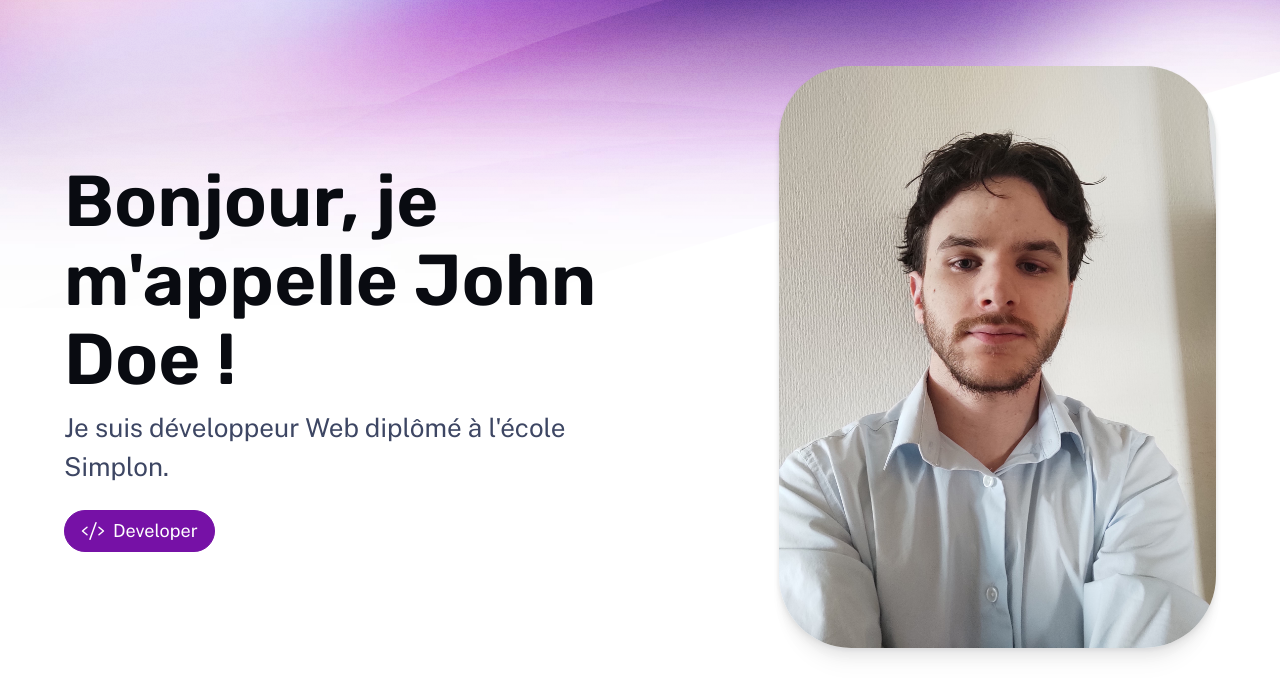
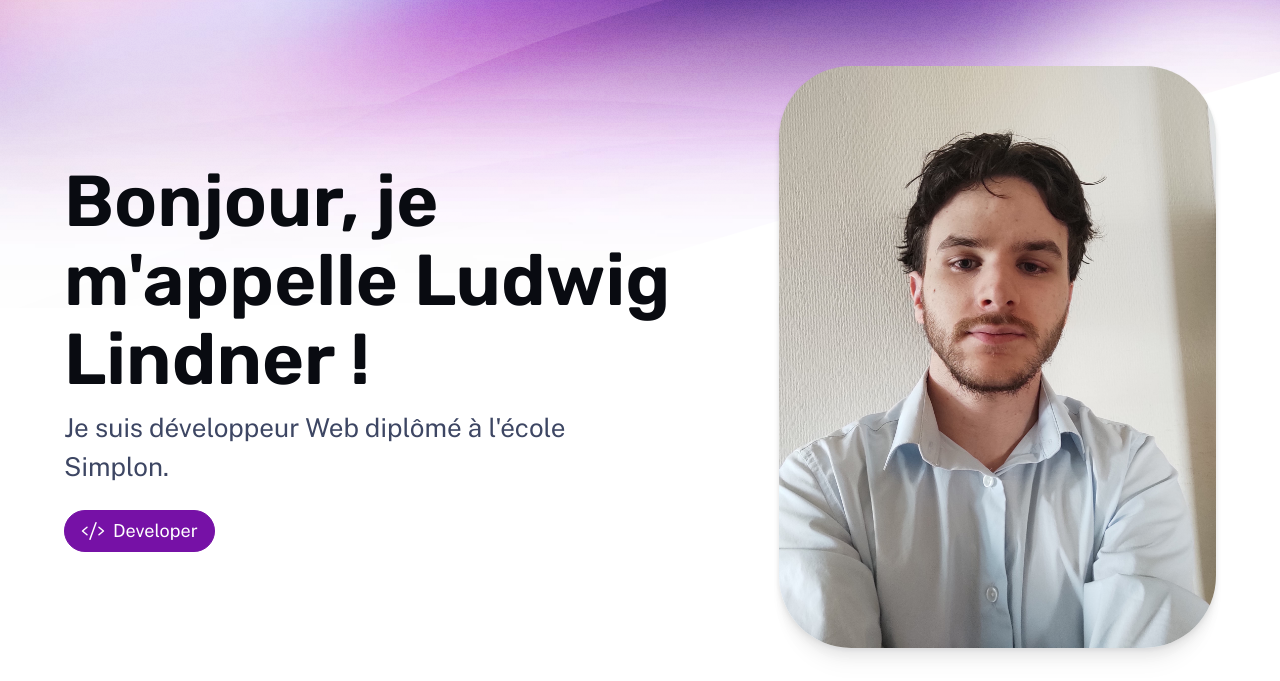
Before and after one commit to LdwgL/portfolio, an Astro site: page / in a window 1280 px wide. Shown: the part 119-800 px from the top of the page. Built offline with nearby package versions, Linux system fonts and the light colour scheme; Astro itself is replaced by a stand-in of ours.

Commit message:
update name

```diff
--- a/src/pages/index.astro
+++ b/src/pages/index.astro
@@ -30,7 +30,7 @@ const projects = (await getCollection('work'))
 		<div class="wrapper stack gap-8 lg:gap-20">
 			<header class="hero">
 				<Hero
-					title="Bonjour, je m'appelle John Doe !"
+					title="Bonjour, je m'appelle Ludwig Lindner !"
 					tagline="Je suis développeur Web diplômé à l'école Simplon."
 					align="start"
 				>
```
